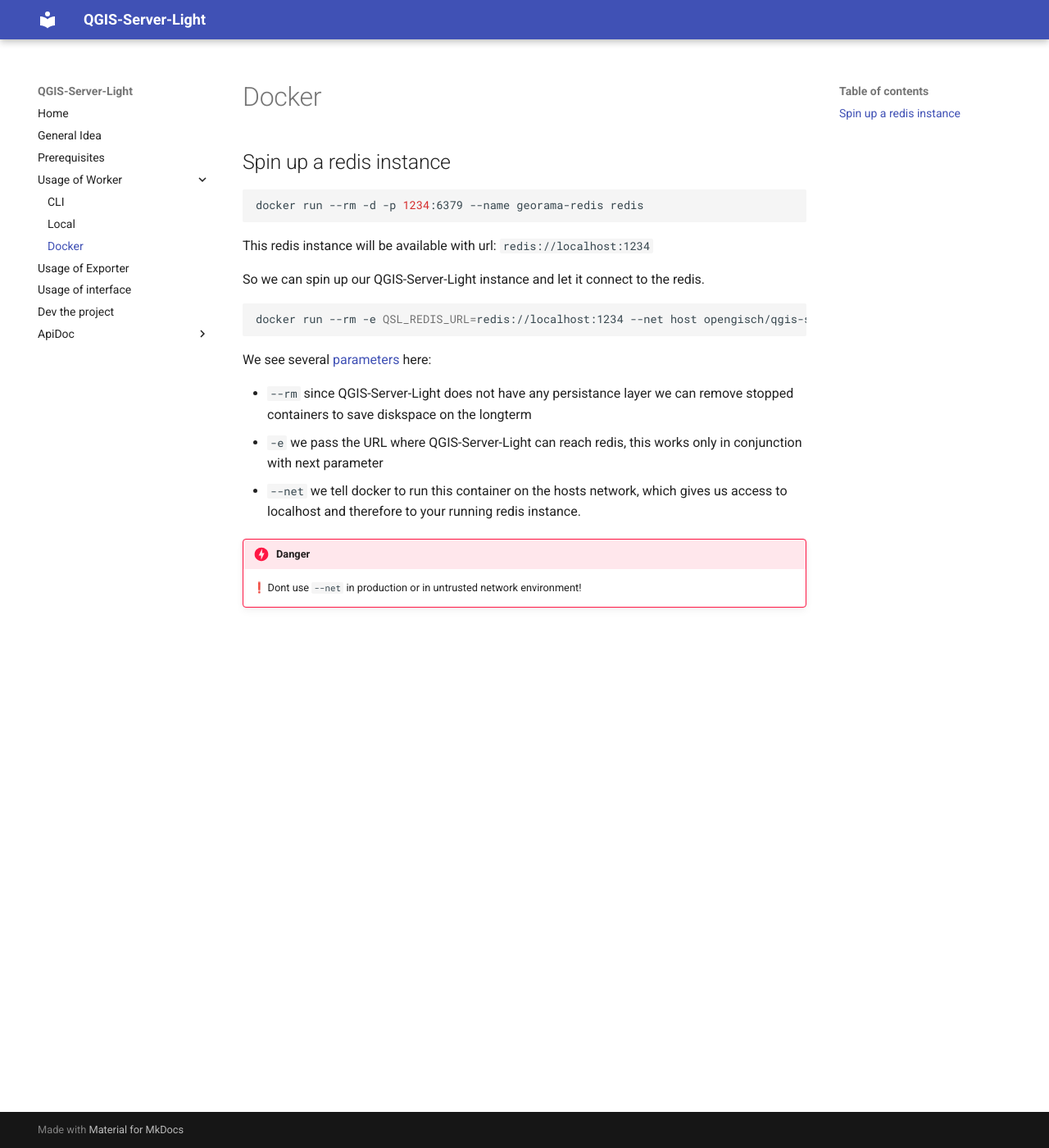
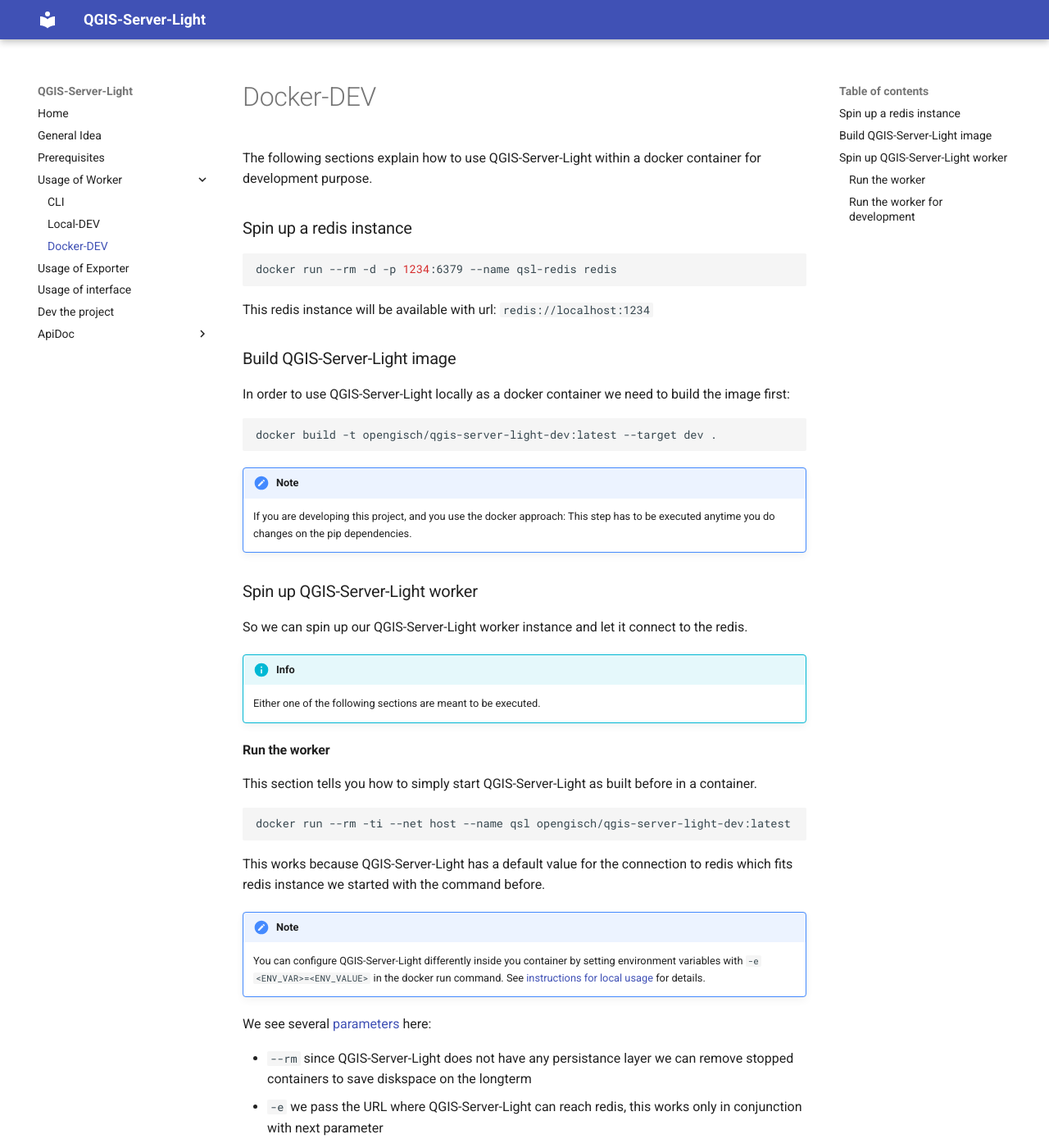
Before and after one commit to opengisch/qgis-server-light, an MkDocs documentation site: the page built from docs/src/usage.worker.docker.md, in a window 1280 px wide and 1400 px high. Shown: the whole window at 82% size. Built offline with MkDocs 1.6.1 and Material for MkDocs 9.7.7, drawn with Linux system fonts in a browser that asks for light colours; emoji names are drawn with the system emoji font; some of the changed text lies outside the part shown.

Commit message:
finalize&test docker dev instructions, clean out readme

````diff
--- a/docs/mkdocs.yml
+++ b/docs/mkdocs.yml
@@ -6,8 +6,8 @@
   - Prerequisites: prerequisites.md
   - Usage of Worker:
     - CLI: usage.worker.cli.md
-    - Local: usage.worker.local.md
-    - Docker: usage.worker.docker.md
+    - Local-DEV: usage.worker.local.md
+    - Docker-DEV: usage.worker.docker.md
   - Usage of Exporter: usage.exporter.md
   - Usage of interface: usage.interface.md
   - Dev the project: dev.md
--- a/docs/src/usage.worker.docker.md
+++ b/docs/src/usage.worker.docker.md
@@ -1,16 +1,48 @@
-## Spin up a redis instance
+The following sections explain how to use QGIS-Server-Light within a docker container for development purpose.
+
+### Spin up a redis instance
 
 ```shell
-docker run --rm -d -p 1234:6379 --name georama-redis redis
+docker run --rm -d -p 1234:6379 --name qsl-redis redis
 ```
 
 This redis instance will be available with url: `redis://localhost:1234`
 
-So we can spin up our QGIS-Server-Light instance and let it connect to the redis.
+### Build QGIS-Server-Light image
+
+In order to use QGIS-Server-Light locally as a docker container we need to build the image first:
 
 ```shell
-docker run --rm -e QSL_REDIS_URL=redis://localhost:1234 --net host opengisch/qgis-server-light-dev:latest
+docker build -t opengisch/qgis-server-light-dev:latest --target dev .
 ```
+
+!!! note
+    If you are developing this project, and you use the docker approach: This step has to be executed
+    anytime you do changes on the pip dependencies.
+
+
+### Spin up QGIS-Server-Light worker
+
+So we can spin up our QGIS-Server-Light worker instance and let it connect to the redis.
+
+!!! info
+    Either one of the following sections are meant to be executed.
+
+#### Run the worker
+
+This section tells you how to simply start QGIS-Server-Light as built before in a container.
+
+```shell
+docker run --rm -ti --net host --name qsl opengisch/qgis-server-light-dev:latest
+```
+
+This works because QGIS-Server-Light has a default value for the connection to redis which fits redis
+instance we started with the command before.
+
+!!! note
+    You can configure QGIS-Server-Light differently inside you container by setting environment variables
+    with `-e <ENV_VAR>=<ENV_VALUE>` in the docker run command. See
+    [instructions for local usage](usage.worker.local.md#environment-variables-available-with-make) for details.
 
 We see several [parameters](https://docs.docker.com/reference/cli/docker/container/run/#options) here:
 
@@ -21,4 +53,19 @@
   therefore to your running redis instance.
 
 !!! danger
-    :exclamation:  Dont use `--net` in production or in untrusted network environment!
+    :exclamation:  Don't use `--net host` in production or in untrusted network environment!
+
+#### Run the worker for development
+
+This section tells you how to start QGIS-Server-Light for development. It assumes, you are in the root of the
+project directory when calling the `docker` command.
+
+```shell
+docker run --rm -ti --net host -v $(pwd):/app --name qsl opengisch/qgis-server-light-dev:latest run-reload
+```
+
+This mounts the source code directory into the container so that you can change source code locally, and it
+is reflected transparently inside the container.
+
+In addition, it starts the worker in reload mode. This means the worker process is restarted automatically
+everytime you apply changes to the source code.
````
Also changed, not shown: docker-compose.yml (+2 -5 lines), docs/src/usage.worker.local.md (+26 -12 lines), README.md, 2 other files.
